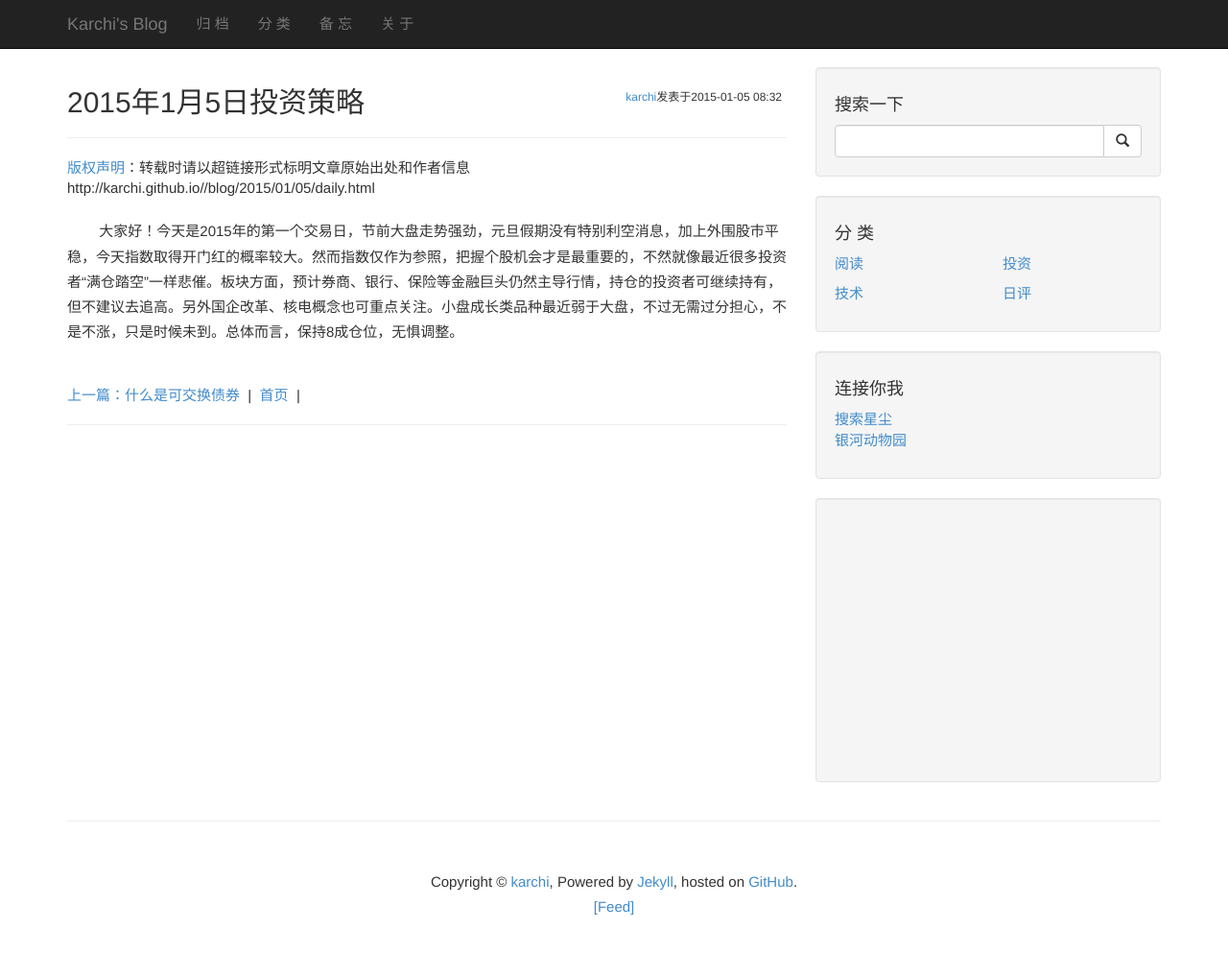
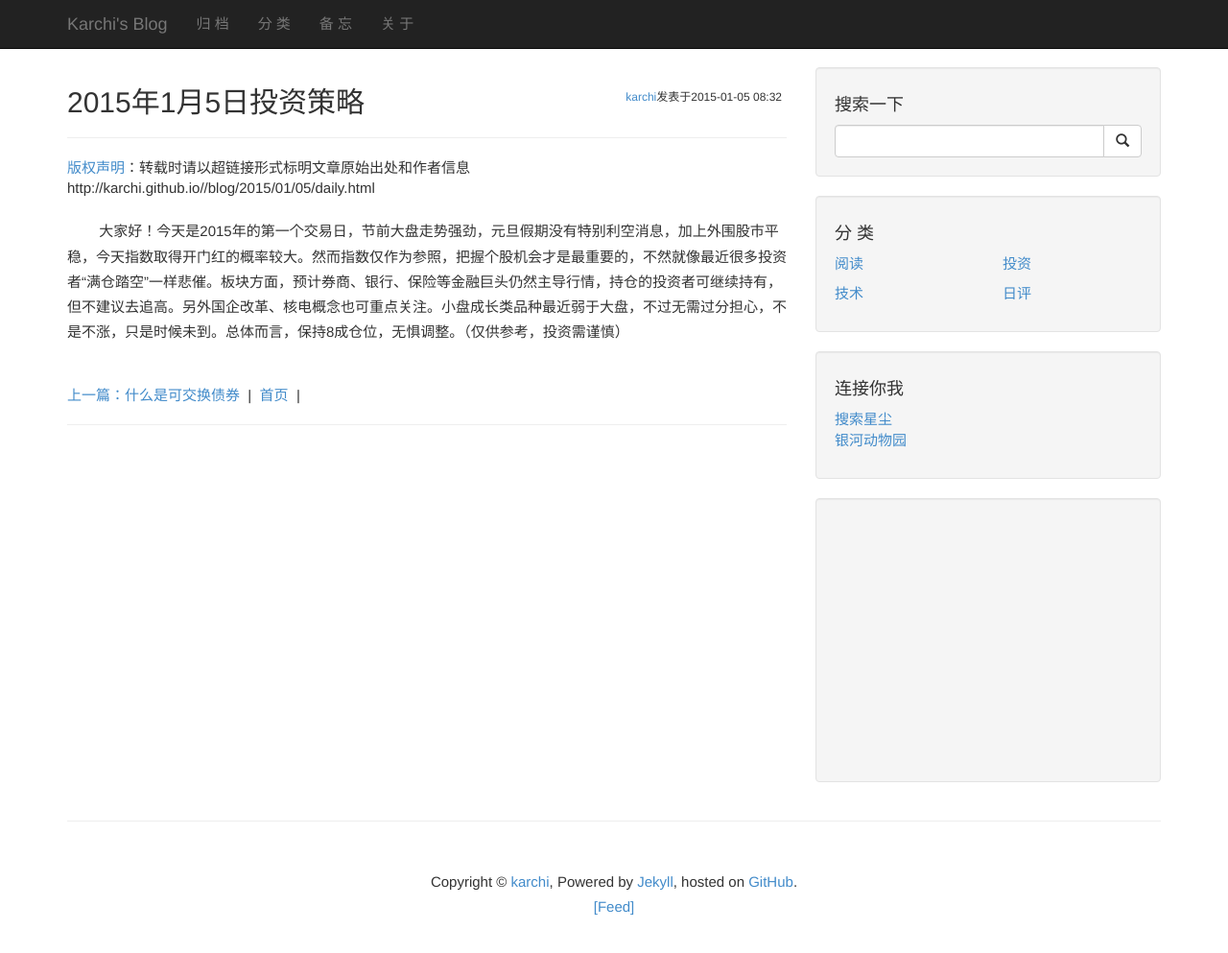
Before and after one commit to karchi/blog, a Jekyll site: the page built from _posts/2015-1-5-daily.md, in a window 1280 px wide and 1018 px high. Shown: the top 993 px of the window at 96% size. Built offline with Jekyll 4.4.1, drawn with Linux system fonts in a browser that asks for light colours; Markdown is read by kramdown in place of the engine named in the settings; comment, search, counter and statistics services are not loaded; some of the changed lines change nothing that is shown.

Commit message:
修改文章

```diff
--- a/_posts/2015-1-5-daily.md
+++ b/_posts/2015-1-5-daily.md
@@ -4,6 +4,5 @@ title: "2015年1月5日投资策略"
 categories: ["投资","日评"]
 tags: ["投资","金融","股票","大盘","策略","蓝筹"]
 date: 2015-1-5 8:32:35
-excerpt: "大家好！今天是2015年的第一个交易日，节前大盘走势强劲，元旦假期没有特别利空消息，加上外围股市平稳，今天指数取得开门红的概率较大。"
 ---
-&nbsp;&nbsp;&nbsp;&nbsp;&nbsp;&nbsp;&nbsp;&nbsp;大家好！今天是2015年的第一个交易日，节前大盘走势强劲，元旦假期没有特别利空消息，加上外围股市平稳，今天指数取得开门红的概率较大。然而指数仅作为参照，把握个股机会才是最重要的，不然就像最近很多投资者“满仓踏空”一样悲催。板块方面，预计券商、银行、保险等金融巨头仍然主导行情，持仓的投资者可继续持有，但不建议去追高。另外国企改革、核电概念也可重点关注。小盘成长类品种最近弱于大盘，不过无需过分担心，不是不涨，只是时候未到。总体而言，保持8成仓位，无惧调整。
+&nbsp;&nbsp;&nbsp;&nbsp;&nbsp;&nbsp;&nbsp;&nbsp;大家好！今天是2015年的第一个交易日，节前大盘走势强劲，元旦假期没有特别利空消息，加上外围股市平稳，今天指数取得开门红的概率较大。然而指数仅作为参照，把握个股机会才是最重要的，不然就像最近很多投资者“满仓踏空”一样悲催。板块方面，预计券商、银行、保险等金融巨头仍然主导行情，持仓的投资者可继续持有，但不建议去追高。另外国企改革、核电概念也可重点关注。小盘成长类品种最近弱于大盘，不过无需过分担心，不是不涨，只是时候未到。总体而言，保持8成仓位，无惧调整。（仅供参考，投资需谨慎）
```
